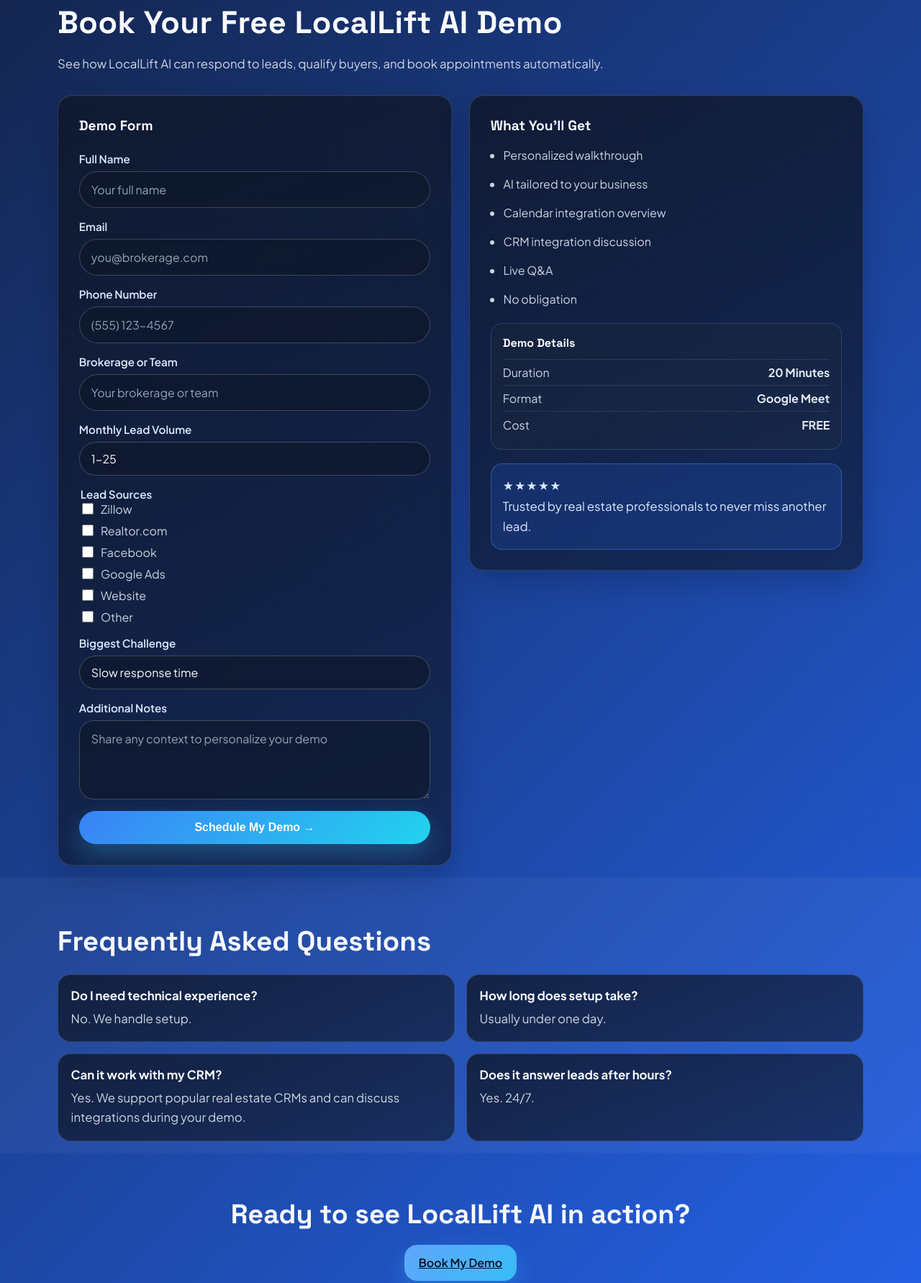
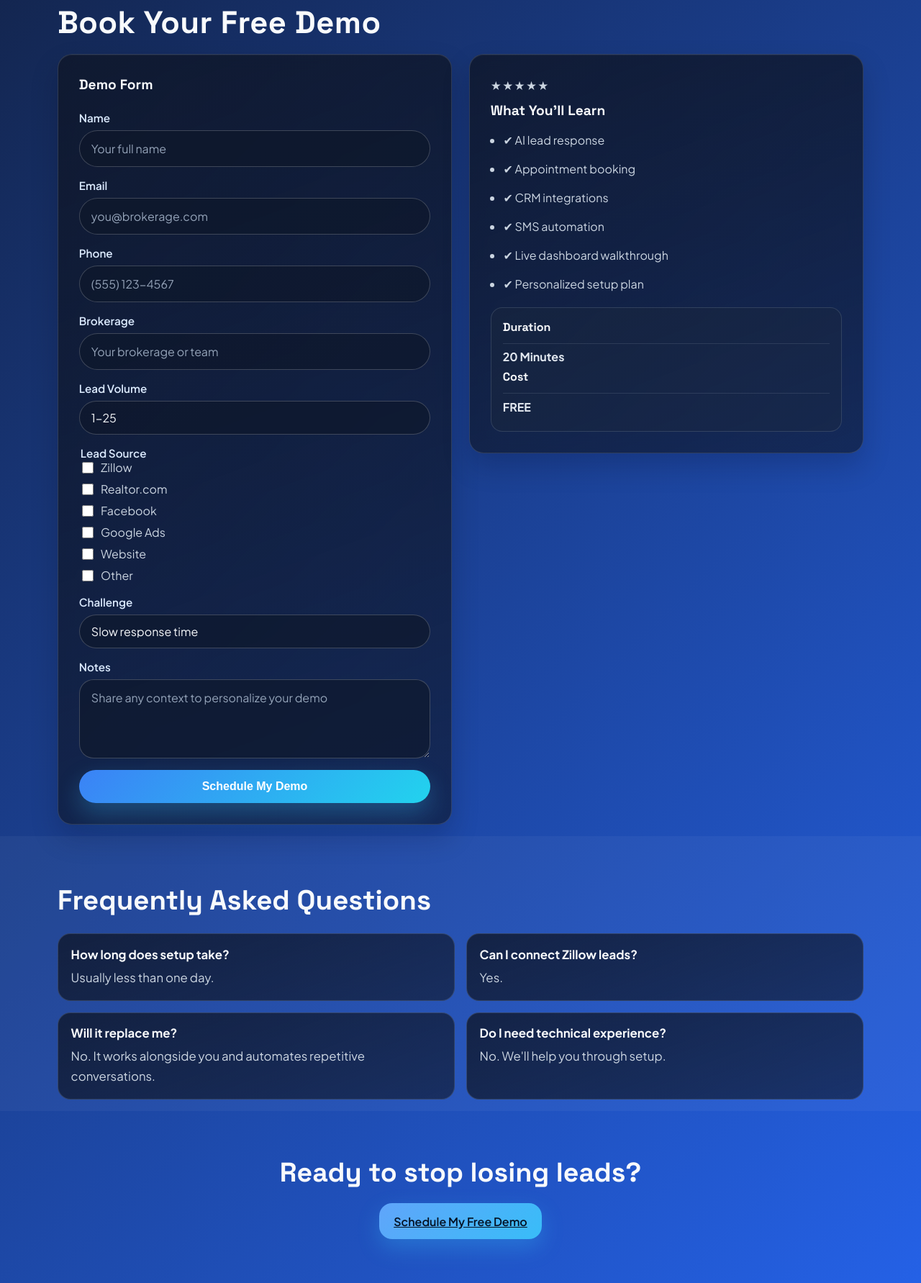
Before and after one commit to iampooh030899-prog/locallift-ai, a plain HTML site: page demo.html in a window 1280 px wide. Shown: the part 791-2574 px from the top of the page at 72% size. Drawn offline with Linux system fonts and the light colour scheme.

Commit message:
Update demo.html

```diff
--- a/demo.html
+++ b/demo.html
@@ -24,10 +24,11 @@
         <a href="index.html" class="logo">LocalLift AI</a>
         <nav>
           <a href="index.html">Home</a>
-          <a href="about.html">About</a>
-          <a href="pricing.html">Pricing</a>
-          <a href="demo.html" class="active">Demo</a>
-          <a href="contact.html">Contact</a>
+          <a href="index.html#features">Features</a>
+          <a href="index.html#how-it-works">How It Works</a>
+          <a href="index.html#pricing">Pricing</a>
+          <a href="index.html#faq">FAQ</a>
+          <a href="index.html#contact">Contact</a>
         </nav>
         <a href="demo.html" class="btn-nav">Book My Demo</a>
       </div>
@@ -47,17 +48,13 @@
 
       <section id="contact" class="content-section demo-section">
         <div class="container">
-          <h2>Book Your Free LocalLift AI Demo</h2>
-          <p class="demo-subheading">
-            See how LocalLift AI can respond to leads, qualify buyers, and book appointments
-            automatically.
-          </p>
+          <h2>Book Your Free Demo</h2>
           <div class="demo-layout">
             <div class="demo-form-card">
               <h3>Demo Form</h3>
               <form>
                 <label class="form-group">
-                  <span>Full Name</span>
+                  <span>Name</span>
                   <input type="text" placeholder="Your full name" />
                 </label>
 
@@ -67,17 +64,17 @@
                 </label>
 
                 <label class="form-group">
-                  <span>Phone Number</span>
+                  <span>Phone</span>
                   <input type="tel" placeholder="(555) 123-4567" />
                 </label>
 
                 <label class="form-group">
-                  <span>Brokerage or Team</span>
+                  <span>Brokerage</span>
                   <input type="text" placeholder="Your brokerage or team" />
                 </label>
 
                 <label class="form-group">
-                  <span>Monthly Lead Volume</span>
+                  <span>Lead Volume</span>
                   <select>
                     <option>1-25</option>
                     <option>26-100</option>
@@ -87,7 +84,7 @@
                 </label>
 
                 <fieldset class="form-group checkbox-group">
-                  <legend>Lead Sources</legend>
+                  <legend>Lead Source</legend>
                   <label><input type="checkbox" /> Zillow</label>
                   <label><input type="checkbox" /> Realtor.com</label>
                   <label><input type="checkbox" /> Facebook</label>
@@ -97,7 +94,7 @@
                 </fieldset>
 
                 <label class="form-group">
-                  <span>Biggest Challenge</span>
+                  <span>Challenge</span>
                   <select>
                     <option>Slow response time</option>
                     <option>Too many leads</option>
@@ -109,46 +106,35 @@
                 </label>
 
                 <label class="form-group">
-                  <span>Additional Notes</span>
+                  <span>Notes</span>
                   <textarea placeholder="Share any context to personalize your demo"></textarea>
                 </label>
 
-                <button type="submit">Schedule My Demo &rarr;</button>
+                <button type="submit">Schedule My Demo</button>
               </form>
             </div>
 
             <aside class="demo-info-card">
-              <h3>What You'll Get</h3>
+              <p class="trust-stars">★★★★★</p>
+              <h3>What You'll Learn</h3>
               <ul>
-                <li>Personalized walkthrough</li>
-                <li>AI tailored to your business</li>
-                <li>Calendar integration overview</li>
-                <li>CRM integration discussion</li>
-                <li>Live Q&amp;A</li>
-                <li>No obligation</li>
+                <li>✔ AI lead response</li>
+                <li>✔ Appointment booking</li>
+                <li>✔ CRM integrations</li>
+                <li>✔ SMS automation</li>
+                <li>✔ Live dashboard walkthrough</li>
+                <li>✔ Personalized setup plan</li>
               </ul>
 
               <div class="demo-details-card">
-                <h4>Demo Details</h4>
+                <h4>Duration</h4>
                 <div class="demo-detail-row">
-                  <span>Duration</span>
                   <strong>20 Minutes</strong>
                 </div>
+                <h4>Cost</h4>
                 <div class="demo-detail-row">
-                  <span>Format</span>
-                  <strong>Google Meet</strong>
-                </div>
-                <div class="demo-detail-row">
-                  <span>Cost</span>
                   <strong>FREE</strong>
                 </div>
-              </div>
-
-              <div class="demo-trust-box">
-                <p class="trust-stars">★★★★★</p>
-                <p>
-                  Trusted by real estate professionals to never miss another lead.
-                </p>
               </div>
             </aside>
           </div>
@@ -160,23 +146,22 @@
           <h2>Frequently Asked Questions</h2>
           <div class="demo-faq-grid">
             <article class="demo-faq-item">
-              <h3>Do I need technical experience?</h3>
-              <p>No. We handle setup.</p>
+              <h3>How long does setup take?</h3>
+              <p>Usually less than one day.</p>
             </article>
             <article class="demo-faq-item">
-              <h3>How long does setup take?</h3>
-              <p>Usually under one day.</p>
+              <h3>Can I connect Zillow leads?</h3>
+              <p>Yes.</p>
             </article>
             <article class="demo-faq-item">
-              <h3>Can it work with my CRM?</h3>
+              <h3>Will it replace me?</h3>
               <p>
-                Yes. We support popular real estate CRMs and can discuss integrations during
-                your demo.
+                No. It works alongside you and automates repetitive conversations.
               </p>
             </article>
             <article class="demo-faq-item">
-              <h3>Does it answer leads after hours?</h3>
-              <p>Yes. 24/7.</p>
+              <h3>Do I need technical experience?</h3>
+              <p>No. We'll help you through setup.</p>
             </article>
           </div>
         </div>
@@ -184,8 +169,8 @@
 
       <section class="demo-footer-cta">
         <div class="container">
-          <h2>Ready to see LocalLift AI in action?</h2>
-          <a href="#contact" class="btn-primary">Book My Demo</a>
+          <h2>Ready to stop losing leads?</h2>
+          <a href="#contact" class="btn-primary">Schedule My Free Demo</a>
         </div>
       </section>
     </main>
```
